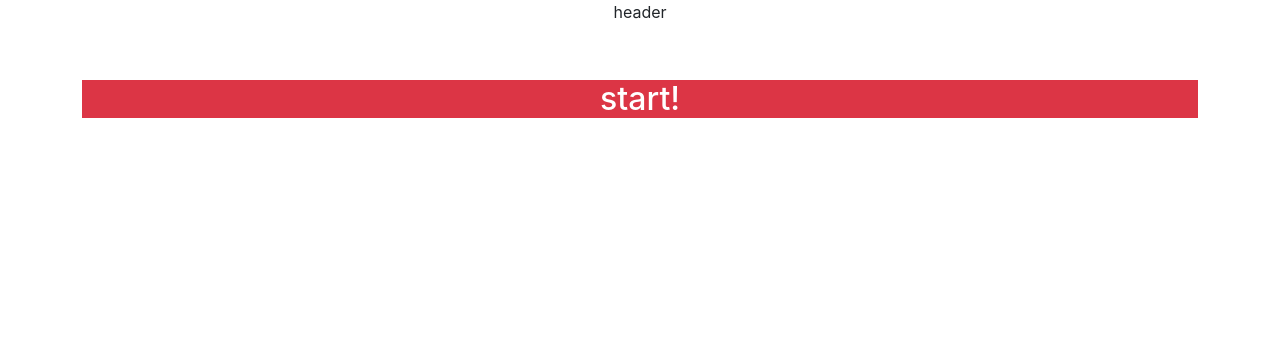
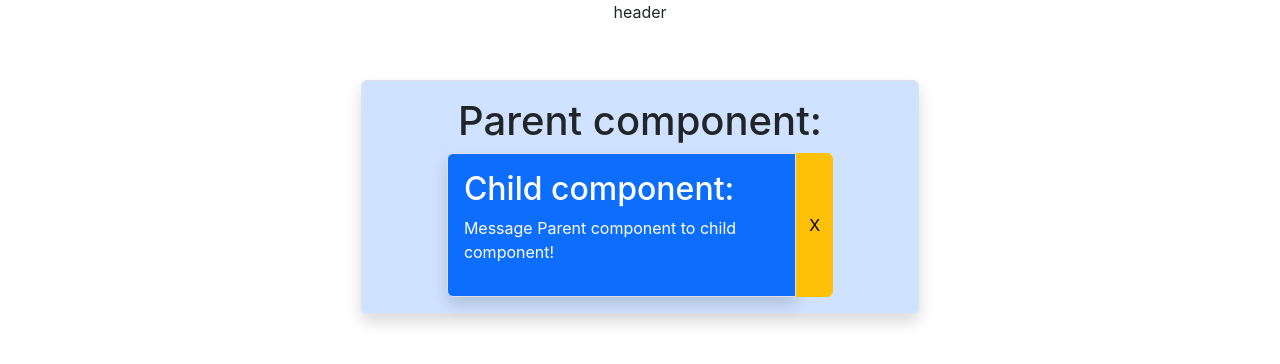
Before and after one commit to Akiva22Cohen/react, a React (Create React App) app: page / in a window 1280 px wide. Shown: the top 364 px of the page. Built offline with nearby package versions, Linux system fonts and the light colour scheme.

Commit message:
On branch parent Changes to be committed: 	modified:   src/App.js 	new file:   src/comps/appParent.js 	new file:   src/comps/child.js 	deleted:    src/comps/start.js

```diff
--- a/src/App.js
+++ b/src/App.js
@@ -1,10 +1,10 @@
 import './App.css';
-import Start from './comps/start';
+import AppParent from './comps/appParent';
 
 function App() {
   return (
     <div className="App">
-      <Start />
+      <AppParent />
     </div>
   );
 }
--- /dev/null
+++ b/src/comps/appParent.js
@@ -0,0 +1,24 @@
+import React, { useState } from "react";
+import Child from "./child";
+
+function AppParent() {
+
+  let [show, setShow] = useState(true);
+  const closeMessage = () => {
+    setShow(false);
+  }
+
+  return (
+    <div className="container-fluid">
+      <div className="container">
+        <header style={{ height: '10vh' }}>header</header>
+        <div style={{ minHeight: '20vh' }} className="shadow rounded border col-md-6 mx-auto bg-primary-subtle p-2 p-md-3">
+          <h1 className=''>Parent component:</h1>
+          {show && <Child functionTransfer={closeMessage} txt='Message Parent component to child component!' />}
+        </div>
+      </div>
+    </div>
+  );
+}
+
+export default AppParent;
--- /dev/null
+++ b/src/comps/child.js
@@ -0,0 +1,15 @@
+import React from 'react'
+
+function Child(props) {
+    return (
+        <div className='d-flex justify-content-center'>
+            <div className='text-start shadow rounded border col-md-8 text-bg-primary p-1 p-md-3 rounded-end-0'>
+                <h2>Child component:</h2>
+                <p>{props.txt}</p>
+            </div>
+            <button onClick={() => props.functionTransfer()} className='btn btn-warning rounded-start-0'>X</button>
+        </div>
+    )
+}
+
+export default Child
--- a/src/comps/start.js
+++ /dev/null
@@ -1,16 +0,0 @@
-import React from "react";
-
-function Start() {
-  return (
-    <div className="container-fluid">
-      <div className="container">
-        <header style={{ height: '10vh' }}>header</header>
-        <div>
-          <h2 className='text-bg-danger'>start!</h2>
-        </div>
-      </div>
-    </div>
-  );
-}
-
-export default Start;
```
